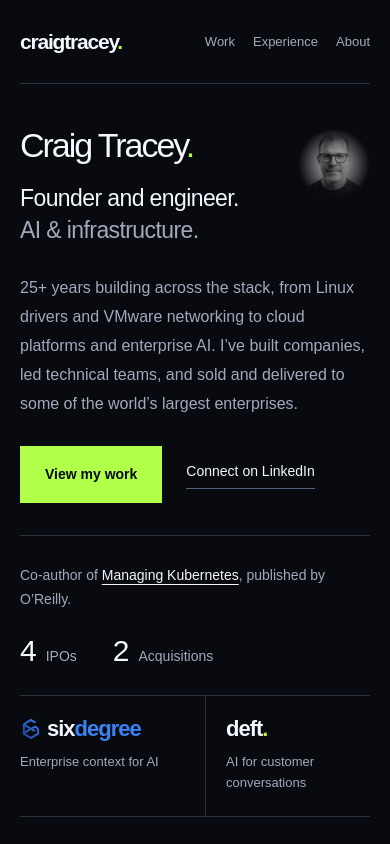
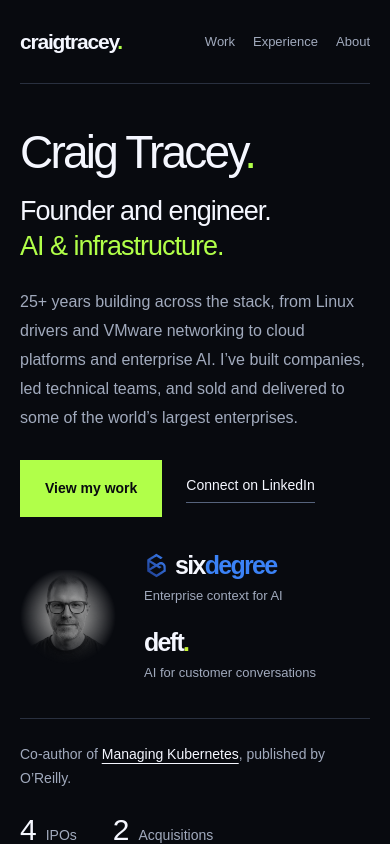
Before and after one commit to craigtracey/craigtracey.com, a Next.js app: page / in a window 390 px wide. Shown: the top 844 px of the page. Built offline with nearby package versions, Linux system fonts and the light colour scheme.

Commit message:
Refine hero layout while preserving copy

```diff
--- a/src/app/globals.css
+++ b/src/app/globals.css
@@ -821,115 +821,92 @@ em {
 .career-milestones dt { font-size: 14px; color: var(--muted); }
 .career-milestones dd { order: -1; margin: 0; font-size: 42px; line-height: 1; letter-spacing: -1.5px; color: var(--foreground); }
 
-/* Personal introduction and current work. */
+/* Hero content stays together; portrait and current work form a quiet aside. */
 .hero-personal {
-  display: block;
-  padding-top: 72px;
-}
-.hero-identity {
-  display: flex;
-  justify-content: space-between;
-  align-items: center;
-  gap: 48px;
-  margin-bottom: 40px;
+  display: grid;
+  grid-template-columns: minmax(0, 1fr) 280px;
+  column-gap: 96px;
+  row-gap: 48px;
+  align-items: start;
+  padding-top: 76px;
 }
 .hero-personal h1 {
-  font-size: clamp(64px, 8.3vw, 116px);
-  line-height: 1;
-  letter-spacing: -.065em;
+  font-size: clamp(54px, 5.8vw, 80px);
+  line-height: 1.05;
+  letter-spacing: -.06em;
   font-weight: 500;
-  margin-bottom: 24px;
+  margin-bottom: 22px;
 }
 .hero-personal h1 > span { color: var(--accent); }
 .hero-role {
-  font-size: clamp(26px, 2.8vw, 38px);
+  font-size: clamp(27px, 2.7vw, 36px);
   line-height: 1.3;
-  letter-spacing: -1.2px;
+  letter-spacing: -1px;
+  margin-bottom: 28px;
+}
+.hero-role > span { color: var(--accent); }
+.hero-personal .hero-description {
+  max-width: 620px;
+  font-size: 18px;
+  line-height: 1.8;
   margin: 0;
 }
-.hero-role > span { color: var(--muted); }
-.hero-personal .portrait {
-  width: 180px;
-  flex-shrink: 0;
-  margin: 0 28px 0 0;
-}
-.hero-overview {
+.hero-personal .hero-actions {
   display: flex;
-  align-items: flex-end;
-  justify-content: space-between;
-  gap: 64px;
-  margin-bottom: 44px;
-}
-.hero-personal .hero-description {
-  max-width: 650px;
-  font-size: 18px;
-  line-height: 1.8;
-  margin-bottom: 0;
-}
-.hero-personal .hero-actions {
-  flex-direction: column;
-  align-items: flex-start;
-  gap: 20px;
-  flex-shrink: 0;
-  margin: 0;
+  flex-direction: row;
+  align-items: center;
+  flex-wrap: wrap;
+  gap: 28px;
+  margin-top: 32px;
 }
 .hero-actions .button,
 .hero-actions .text-link { white-space: nowrap; }
+.hero-side {
+  padding-top: 20px;
+  display: flex;
+  flex-direction: column;
+  align-items: center;
+}
+.hero-personal .portrait { width: 170px; margin: 0 0 24px; }
+.hero-ventures { width: 100%; display: flex; flex-direction: column; gap: 28px; }
+.hero-ventures > a { display: flex; flex-direction: column; align-items: flex-start; gap: 12px; padding-left: 36px; }
+.hero-ventures > a > span:last-child:not(.project-brand) { font-size: 14px; line-height: 1.5; color: var(--muted); }
+.hero-ventures .brand-wordmark { font-size: 28px; }
+.hero-ventures .project-brand img { width: 29px; height: 29px; }
+.hero-ventures > a:hover .brand-wordmark { opacity: .8; }
 .hero-proof {
+  grid-column: 1 / -1;
   display: flex;
   align-items: center;
   justify-content: space-between;
   gap: 36px;
   border-top: 1px solid var(--line);
-  padding-block: 28px;
+  padding-block: 26px;
 }
 .hero-proof > p { font-size: 15px; line-height: 1.7; color: var(--muted); margin: 0; }
 .hero-proof > p a { color: var(--foreground); text-decoration: underline; text-underline-offset: 4px; }
-.hero-proof .career-milestones { border: 0; margin: 0; padding: 0; gap: 40px; flex-shrink: 0; }
+.hero-proof .career-milestones { border: 0; margin: 0; padding: 0; gap: 36px; flex-shrink: 0; }
 .hero-proof .career-milestones > div { flex-direction: row; align-items: baseline; gap: 10px; }
 .hero-proof .career-milestones dd { font-size: 30px; letter-spacing: -1px; }
 .hero-proof .career-milestones dt { font-size: 14px; }
-.hero-ventures {
-  display: grid;
-  grid-template-columns: 1fr 1fr;
-  gap: 36px;
-  border-block: 1px solid var(--line);
-}
-.hero-ventures > a {
-  display: flex;
-  align-items: center;
-  justify-content: space-between;
-  flex-wrap: wrap;
-  gap: 16px;
-  padding-block: 26px;
-}
-.hero-ventures > a + a { padding-left: 36px; border-left: 1px solid var(--line); }
-.hero-ventures > a > span:last-child:not(.project-brand) { font-size: 14px; color: var(--muted); }
-.hero-ventures .brand-wordmark { font-size: 27px; }
-.hero-ventures .project-brand img { width: 28px; height: 28px; }
-.hero-ventures > a:hover .brand-wordmark { opacity: .8; }
 @media (max-width: 1000px) {
-  .hero-overview { gap: 36px; }
-  .hero-ventures > a { align-items: flex-start; flex-direction: column; justify-content: flex-start; }
-  .hero-personal .portrait { width: 150px; margin-right: 0; }
+  .hero-personal { grid-template-columns: minmax(0, 1fr) 230px; column-gap: 40px; }
+  .hero-ventures > a { padding-left: 16px; }
 }
 @media (max-width: 760px) {
-  .hero-personal { padding-top: 44px; }
-  .hero-identity { gap: 16px; align-items: flex-start; margin-bottom: 28px; }
-  .hero-personal h1 { font-size: clamp(34px, 8.5vw, 62px); letter-spacing: -.06em; margin-bottom: 20px; white-space: nowrap; }
-  .hero-role { font-size: 23px; line-height: 1.4; letter-spacing: -.6px; }
-  .hero-personal .portrait { grid-column: auto; width: 72px; margin-top: 2px; }
-  .hero-overview { align-items: stretch; flex-direction: column; gap: 28px; margin-bottom: 32px; }
+  .hero-personal { grid-template-columns: 1fr; padding-top: 44px; row-gap: 36px; }
+  .hero-personal h1 { font-size: clamp(46px, 11.5vw, 72px); margin-bottom: 18px; }
+  .hero-role { font-size: 27px; margin-bottom: 24px; }
   .hero-personal .hero-description { font-size: 16px; }
-  .hero-personal .hero-actions { flex-direction: row; align-items: center; flex-wrap: wrap; gap: 24px; }
-  .hero-proof { align-items: flex-start; flex-direction: column; gap: 24px; }
+  .hero-personal .hero-actions { gap: 24px; margin-top: 28px; }
+  .hero-side { display: grid; grid-template-columns: 96px minmax(0, 1fr); gap: 28px; padding-top: 0; align-items: center; }
+  .hero-personal .portrait { width: 96px; margin: 0; grid-column: auto; }
+  .hero-ventures { gap: 24px; }
+  .hero-ventures > a { padding: 0; gap: 8px; }
+  .hero-ventures .brand-wordmark { font-size: 25px; }
+  .hero-ventures .project-brand { gap: 6px; }
+  .hero-ventures .project-brand img { width: 25px; height: 25px; }
+  .hero-ventures > a > span:last-child:not(.project-brand) { font-size: 13px; }
+  .hero-proof { align-items: flex-start; flex-direction: column; gap: 24px; padding-block: 24px; }
   .hero-proof > p { font-size: 14px; }
-  .hero-proof .career-milestones { gap: 36px; }
-  .hero-ventures { gap: 20px; }
-  .hero-ventures > a { padding-block: 22px; gap: 12px; }
-  .hero-ventures > a + a { padding-left: 20px; }
-  .hero-ventures .brand-wordmark { font-size: 22px; letter-spacing: -1px; }
-  .hero-ventures .project-brand { gap: 5px; }
-  .hero-ventures .project-brand img { width: 22px; height: 22px; }
-  .hero-ventures > a > span:last-child:not(.project-brand) { font-size: 13px; line-height: 1.6; }
 }
--- a/src/app/page.tsx
+++ b/src/app/page.tsx
@@ -64,24 +64,22 @@ export default function Home() {
       </header>
       <main id="main">
         <section className="hero hero-personal shell" aria-labelledby="hero-title">
-          <div className="hero-identity">
-            <div>
-              <h1 id="hero-title">Craig Tracey<span>.</span></h1>
-              <p className="hero-role">Founder and engineer.<br /><span>AI & infrastructure.</span></p>
-            </div>
-            <Image className="portrait" src="/images/craig-tracey.webp" alt="Craig Tracey" width={720} height={720} priority unoptimized />
-          </div>
-          <div className="hero-overview">
+          <div className="hero-main">
+            <h1 id="hero-title">Craig Tracey<span>.</span></h1>
+            <p className="hero-role">Founder and engineer.<br /><span>AI & infrastructure.</span></p>
             <p className="hero-description">25+ years building across the stack, from Linux drivers and VMware networking to cloud platforms and enterprise AI. I’ve built companies, led technical teams, and sold and delivered to some of the world’s largest enterprises.</p>
             <div className="hero-actions"><a className="button" href="#work">View my work</a><a className="text-link" href={CONTACT_URL}>Connect on LinkedIn</a></div>
           </div>
+          <aside className="hero-side" aria-label="Craig Tracey and current projects">
+            <Image className="portrait" src="/images/craig-tracey.webp" alt="Craig Tracey" width={720} height={720} priority unoptimized />
+            <div className="hero-ventures">
+              <a href="https://sixdegree.ai" aria-label="Visit SixDegree"><ProjectBrand name="SixDegree" /><span>Enterprise context for AI</span></a>
+              <a href="https://deft.io" aria-label="Visit Deft"><ProjectBrand name="Deft" /><span>AI for customer conversations</span></a>
+            </div>
+          </aside>
           <div className="hero-proof">
             <p>Co-author of <a href="https://www.oreilly.com/library/view/managing-kubernetes/9781492033905/">Managing Kubernetes</a>, published by O’Reilly.</p>
             <dl className="career-milestones" aria-label="Career milestones"><div><dt>IPOs</dt><dd>4</dd></div><div><dt>Acquisitions</dt><dd>2</dd></div></dl>
-          </div>
-          <div className="hero-ventures">
-            <a href="https://sixdegree.ai" aria-label="Visit SixDegree"><ProjectBrand name="SixDegree" /><span>Enterprise context for AI</span></a>
-            <a href="https://deft.io" aria-label="Visit Deft"><ProjectBrand name="Deft" /><span>AI for customer conversations</span></a>
           </div>
         </section>
 
```
